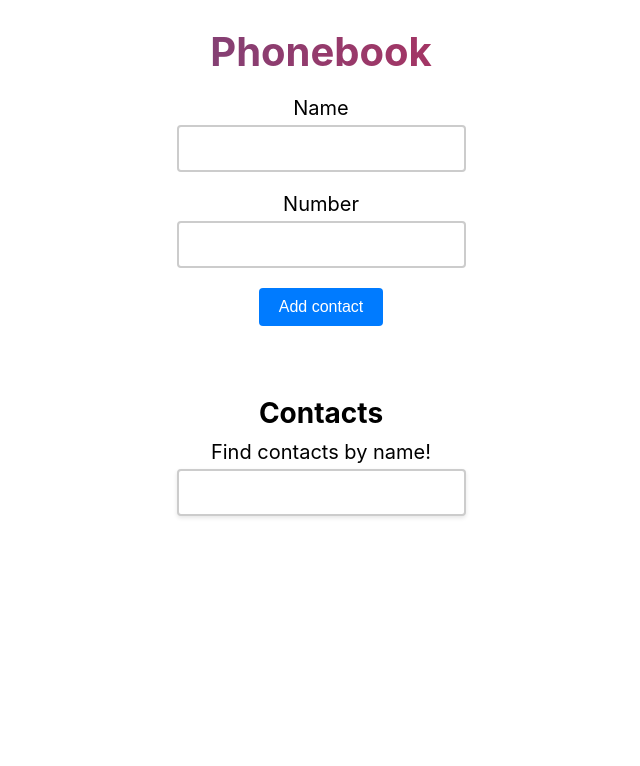
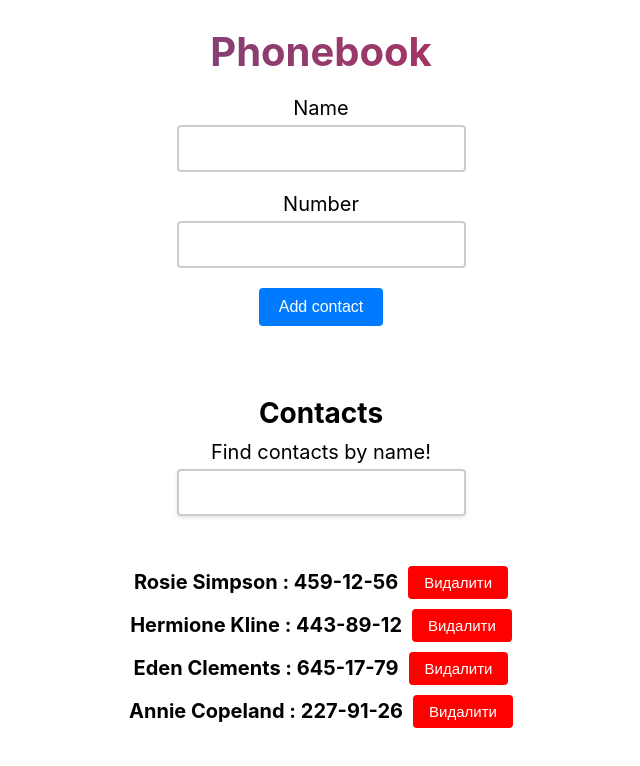
Before and after one commit to Vallyblink/goit-reacts-hw-02-phonebook, a React (Create React App) app: page / in a window 1280 px wide. Shown: the top 766 px of the page, without its empty margins (319-959 px from the left). Built offline with nearby package versions, Linux system fonts and the light colour scheme.

Commit message:
bugFix + Alert

```diff
--- a/src/components/App.jsx
+++ b/src/components/App.jsx
@@ -2,19 +2,36 @@
 import { ContactForm } from './Contactform/Contactform';
 import {Filter} from './Filter/Filter'
 import {ContactList} from './ContactList/ContsctList'
+import { nanoid } from 'nanoid';
 import {H1, H2} from './Hstyles'
 
 
 export class App extends Component{
   state = {
-    contacts: [],
+    contacts: [
+      {id: 'id-1', name: 'Rosie Simpson', number: '459-12-56'},
+      {id: 'id-2', name: 'Hermione Kline', number: '443-89-12'},
+      {id: 'id-3', name: 'Eden Clements', number: '645-17-79'},
+      {id: 'id-4', name: 'Annie Copeland', number: '227-91-26'},
+    ],
     filter: ''
   }
 
-  handleFormSubmit = values =>{
-    console.log(values)
+  handleFormSubmit = values => {
+    const { name, number } = values;
+    const existingContact = this.state.contacts.find(contact =>
+      contact.name.toLowerCase() === name.toLowerCase() ||
+      contact.number === number
+    );
+
+    if (existingContact) {
+      alert('Hey Dude, you have it already')
+      return;
+    }
+
+    const newContact = { ...values, id: nanoid() };
     this.setState(prevState => ({
-      contacts: [...prevState.contacts, values]
+      contacts: [...prevState.contacts, newContact]
     }));
   }
 
--- a/src/components/ContactList/ContsctList.jsx
+++ b/src/components/ContactList/ContsctList.jsx
@@ -6,7 +6,7 @@
   return (
     <ListContainer>
       {contacts.map((contact) => (
-        <ListItem key={nanoid()}>
+        <ListItem key={contact.id}>
           {contact.name} : {contact.number}
           <DeleteButton onClick={() => handleDeleteContact(contact.id)}>Видалити</DeleteButton>
         </ListItem>
```
